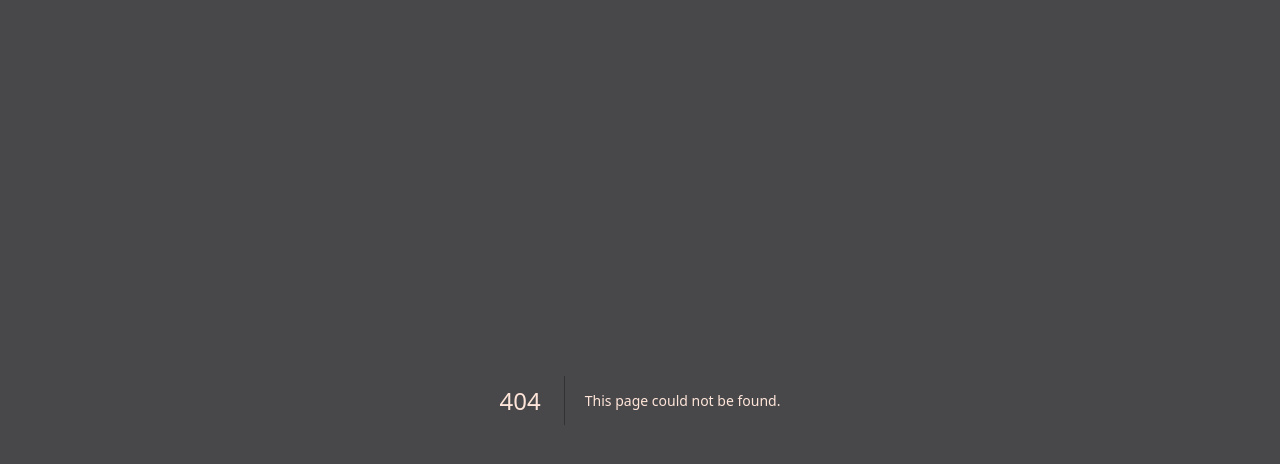
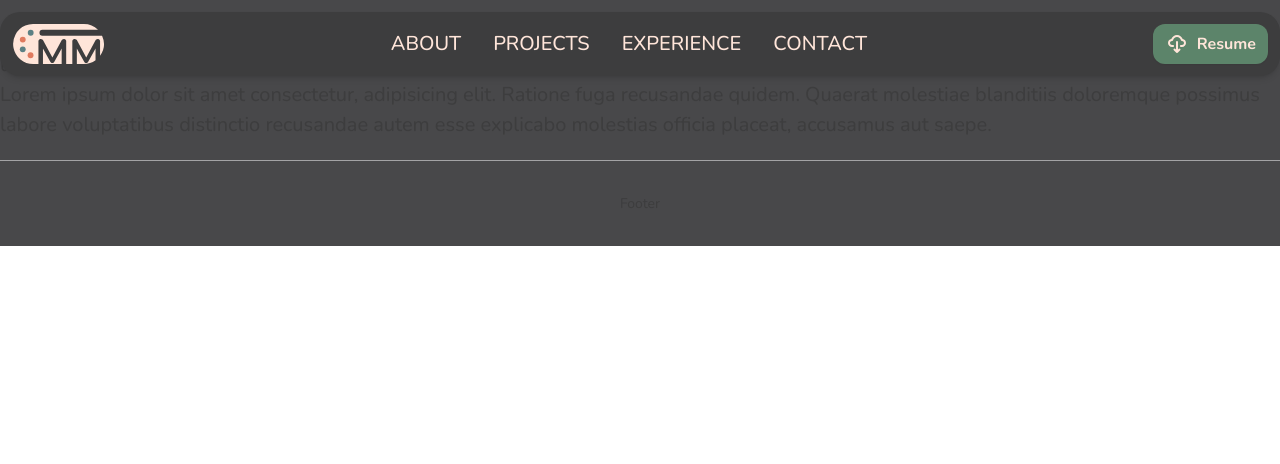
Before and after one commit to michael-maust/portfolio-2.0, a Next.js app: page /about in a window 1280 px wide. Before the commit this address had no page. Shown: the top 464 px of the page. Built offline with nearby package versions, Linux system fonts and the light colour scheme.

Commit message:
Push changes from mini

```diff
--- a/src/components/sections/WelcomeSection.tsx
+++ b/src/components/sections/WelcomeSection.tsx
@@ -1,21 +1,42 @@
 import Image from 'next/image'
 
 import welcomePortrait from 'public/images/welcome-portrait.svg'
+import { useState } from 'react'
+
 
 
 const TITLES = ['👨‍💻 software developer', '🛠️ engineer', '💸 entrepreneur']
+const style = "bg-gray px-2 rounded-lg shadow-sm h-[40px]"
+
+
+
+
 
 
 function RotatingBadges() {
+	const [activeIndex, setActiveIndex] = useState(0)
+
+
+	const handleCycle = () => {
+
+
+		console.log('cycle')
+	}
+
 	return (
-		<div className="h-[40px] flex flex-col gap-1 overflow-hidden">
+		<div className="flex flex-col gap-1 w-full">
 
-			{TITLES.map((title) => (
+			<button className="bg-slate-600 rounded-md" onClick={handleCycle}>Cycle</button>
+
+			<span id='text-cycle' className='w-full bg-red-200'></span>
+
+
+			{/* {TITLES.map((title) => (
 				// TODO: Add infinite to animation and fix keyframes
-				<div key={title} className="bg-gray px-2 rounded-lg shadow-sm h-[40px]" style={{ 'animation': 'spin_words 3s' }}>
+				<div key={title} className={style}>
 					<p className="">{title}</p>
 				</div>
-			))}
+			))} */}
 		</div>
 	)
 
--- a/src/pages/_app.tsx
+++ b/src/pages/_app.tsx
@@ -1,4 +1,5 @@
 import '../styles/global.css';
+import '../styles/animations.css';
 
 import type { AppProps } from 'next/app';
 
--- /dev/null
+++ b/src/pages/about.tsx
@@ -0,0 +1,21 @@
+import { Meta } from '@/components/Layout/Meta';
+import { Main } from '@/components/Layout/Main';
+
+const About = () => (
+  <Main meta={<Meta title="Lorem ipsum" description="Lorem ipsum" />}>
+    <p>
+      Lorem ipsum dolor sit amet consectetur, adipisicing elit. Ratione fuga
+      recusandae quidem. Quaerat molestiae blanditiis doloremque possimus labore
+      voluptatibus distinctio recusandae autem esse explicabo molestias officia
+      placeat, accusamus aut saepe.
+    </p>
+    <p>
+      Lorem ipsum dolor sit amet consectetur, adipisicing elit. Ratione fuga
+      recusandae quidem. Quaerat molestiae blanditiis doloremque possimus labore
+      voluptatibus distinctio recusandae autem esse explicabo molestias officia
+      placeat, accusamus aut saepe.
+    </p>
+  </Main>
+);
+
+export default About;
--- /dev/null
+++ b/src/pages/blog.tsx
@@ -0,0 +1,26 @@
+import Link from 'next/link';
+
+import { Meta } from '@/components/Layout/Meta';
+import { Main } from '@/components/Layout/Main';
+
+const Blog = () => (
+  <Main meta={<Meta title="Lorem ipsum" description="Lorem ipsum" />}>
+    <p>
+      Lorem ipsum dolor sit amet consectetur, adipisicing elit. Ratione fuga
+      recusandae quidem. Quaerat molestiae blanditiis doloremque possimus labore
+      voluptatibus distinctio recusandae autem esse explicabo molestias officia
+      placeat, accusamus aut saepe.
+    </p>
+
+    {[...Array(10)].map((_, index) => (
+      <div
+        className="my-4 w-full rounded-md border-2 border-gray-400 px-2 py-1"
+        key={index}
+      >
+        <Link href={`/blog/blog-${index}`}>{`Blog - ${index}`}</Link>
+      </div>
+    ))}
+  </Main>
+);
+
+export default Blog;
--- /dev/null
+++ b/src/styles/animations.css
@@ -0,0 +1,29 @@
+@keyframes cycle {
+  0% {
+    content: 'Corgi';
+    transform: translateX(0%);
+  }
+  25% {
+    content: 'Shih Tzu';
+    transform: translateX(100px);
+  }
+  50% {
+    content: 'Pug';
+    transform: translateX(200px);
+  }
+  75% {
+    content: 'Dachshund';
+    transform: translateX(300px);
+  }
+  100% {
+    content: 'Corgi';
+    transform: translateX(400px);
+  }
+}
+
+#text-cycle:after {
+  animation-name: cycle;
+  animation-duration: 12s;
+  animation-iteration-count: infinite;
+  content: '';
+}
--- a/src/styles/global.css
+++ b/src/styles/global.css
@@ -11,20 +11,3 @@ html {
 html {
   color: #ffe5d9;
 }
-
-@keyframes spin_words {
-10% {
-    transform: translateY(-100%);
-  }
-33% {
-  transform: translateY(-200%);
-}
-66% {
-  transform: translateY(-300%);
-}
-
-100% {
-  transform: translateY(100%);
-}
-
-}
--- a/tailwind.config.js
+++ b/tailwind.config.js
@@ -1,130 +1,159 @@
-const plugin = require("tailwindcss/plugin");
+const plugin = require('tailwindcss/plugin')
 
 /** @type {import('tailwindcss').Config} */
 module.exports = {
-  content: ["./src/**/*.{js,ts,jsx,tsx}"],
+  content: ['./src/**/*.{js,ts,jsx,tsx}'],
   theme: {
     fontSize: {
-      xs: "0.75rem",
-      sm: "0.875rem",
-      base: "1rem",
-      lg: "1.125rem",
-      xl: "1.25rem",
-      "2xl": "1.5rem",
-      "3xl": "1.875rem",
-      "4xl": "2.25rem",
-      "5xl": "3rem",
-      "6xl": "4rem",
+      xs: '0.75rem',
+      sm: '0.875rem',
+      base: '1rem',
+      lg: '1.125rem',
+      xl: '1.25rem',
+      '2xl': '1.5rem',
+      '3xl': '1.875rem',
+      '4xl': '2.25rem',
+      '5xl': '3rem',
+      '6xl': '4rem',
     },
     extend: {
       fontFamily: {
-        sans: ["Nunito", "sans-serif"],
-        serif: ["Alegreya", "serif"],
+        sans: ['Nunito', 'sans-serif'],
+        serif: ['Alegreya', 'serif'],
       },
 
       colors: {
-        white: "#fff",
+        white: '#fff',
         gray: {
-          DEFAULT: "#3D3D3E",
-          50: "#f6f6f7",
-          100: "#e3e3e4",
-          200: "#c7c7c8",
-          300: "#a3a3a5",
-          400: "#808081",
-          500: "#656567",
-          600: "#505051",
-          700: "#3d3d3e",
-          800: "#373738",
-          900: "#303031",
+          DEFAULT: '#3D3D3E',
+          50: '#f6f6f7',
+          100: '#e3e3e4',
+          200: '#c7c7c8',
+          300: '#a3a3a5',
+          400: '#808081',
+          500: '#656567',
+          600: '#505051',
+          700: '#3d3d3e',
+          800: '#373738',
+          900: '#303031',
         },
 
         lightgray: {
-          DEFAULT: "#48484A",
+          DEFAULT: '#48484A',
         },
 
         tan: {
-          DEFAULT: "#FFE5D9",
-          50: "#fff2ed",
-          100: "#ffe5d9",
-          200: "#fec2aa",
-          300: "#fd9774",
-          400: "#fb613c",
-          500: "#f93916",
-          600: "#ea1f0c",
-          700: "#c2120c",
-          800: "#9a1213",
-          900: "#7c1212",
+          DEFAULT: '#FFE5D9',
+          50: '#fff2ed',
+          100: '#ffe5d9',
+          200: '#fec2aa',
+          300: '#fd9774',
+          400: '#fb613c',
+          500: '#f93916',
+          600: '#ea1f0c',
+          700: '#c2120c',
+          800: '#9a1213',
+          900: '#7c1212',
         },
 
         primary: {
-          DEFAULT: "#E07A5F",
-          50: "#fdf5f3",
-          100: "#fbeae5",
-          200: "#f9d8cf",
-          300: "#f3bcae",
-          400: "#eb957e",
-          500: "#e07a5f",
-          600: "#ca5738",
-          700: "#a9462c",
-          800: "#8d3c27",
-          900: "#753727",
+          DEFAULT: '#E07A5F',
+          50: '#fdf5f3',
+          100: '#fbeae5',
+          200: '#f9d8cf',
+          300: '#f3bcae',
+          400: '#eb957e',
+          500: '#e07a5f',
+          600: '#ca5738',
+          700: '#a9462c',
+          800: '#8d3c27',
+          900: '#753727',
         },
 
         blue: {
-          DEFAULT: "#5C8084",
-          50: "#f4f7f7",
-          100: "#e2eaeb",
-          200: "#c8d8d9",
-          300: "#a2bcbe",
-          400: "#75989b",
-          500: "#5c8084",
-          600: "#4d686d",
-          700: "#43575b",
-          800: "#3c4b4e",
-          900: "#354144",
+          DEFAULT: '#5C8084',
+          50: '#f4f7f7',
+          100: '#e2eaeb',
+          200: '#c8d8d9',
+          300: '#a2bcbe',
+          400: '#75989b',
+          500: '#5c8084',
+          600: '#4d686d',
+          700: '#43575b',
+          800: '#3c4b4e',
+          900: '#354144',
         },
 
         lightblue: {
-          DEFAULT: "#919aa2",
-          50: "#f6f7f8",
-          100: "#ebecee",
-          200: "#dcdfe1",
-          300: "#c3c9cd",
-          400: "#a6aeb4",
-          500: "#919aa2",
-          600: "#7f8891",
-          700: "#727983",
-          800: "#60656d",
-          900: "#4f5359",
+          DEFAULT: '#919aa2',
+          50: '#f6f7f8',
+          100: '#ebecee',
+          200: '#dcdfe1',
+          300: '#c3c9cd',
+          400: '#a6aeb4',
+          500: '#919aa2',
+          600: '#7f8891',
+          700: '#727983',
+          800: '#60656d',
+          900: '#4f5359',
         },
 
         green: {
-          DEFAULT: "#5C846A",
-          50: "#f3f6f4",
-          100: "#e1eae2",
-          200: "#c5d5c9",
-          300: "#9eb7a5",
-          400: "#73947d",
-          500: "#5c846a",
-          600: "#3e5d49",
-          700: "#324a3b",
-          800: "#293c31",
-          900: "#223229",
+          DEFAULT: '#5C846A',
+          50: '#f3f6f4',
+          100: '#e1eae2',
+          200: '#c5d5c9',
+          300: '#9eb7a5',
+          400: '#73947d',
+          500: '#5c846a',
+          600: '#3e5d49',
+          700: '#324a3b',
+          800: '#293c31',
+          900: '#223229',
         },
 
         warning: {
-          DEFAULT: "#ffdf88",
-          50: "#fffaeb",
-          100: "#fff0c6",
-          200: "#ffdf88",
-          300: "#ffd166",
-          400: "#ffb220",
-          500: "#f98f07",
-          600: "#dd6802",
-          700: "#b74706",
-          800: "#94360c",
-          900: "#7a2e0d",
+          DEFAULT: '#ffdf88',
+          50: '#fffaeb',
+          100: '#fff0c6',
+          200: '#ffdf88',
+          300: '#ffd166',
+          400: '#ffb220',
+          500: '#f98f07',
+          600: '#dd6802',
+          700: '#b74706',
+          800: '#94360c',
+          900: '#7a2e0d',
         },
+      },
+
+      keyframes: {
+        cycle: {
+          '0%': {
+            content: 'Corgi',
+            transform: 'translateX(0)',
+          },
+          '25%': {
+            content: 'Shih Tzu',
+            transform: 'translateX(100%)',
+          },
+          '50%': {
+            content: 'Pug',
+            transform: 'translateX(200%)',
+          },
+          '75%': {
+            content: 'Dachshund',
+            transform: 'translateX(300%)',
+          },
+          '100%': {
+            content: 'Corgi',
+            transform: 'translateX(400%)',
+          },
+        },
+      },
+
+      animation: {
+        cycle: 'cycle 3s linear infinite',
       },
     },
 
@@ -132,15 +161,15 @@ module.exports = {
       themes: [
         {
           daisytheme: {
-            primary: "#E07A5F",
-            secondary: "#5C8084",
-            accent: "#5c846A",
-            neutral: "#191D24",
-            "base-100": "#2A303C",
-            info: "#3ABFF8",
-            success: "#36D399",
-            warning: "#FBBD23",
-            error: "#F87272",
+            primary: '#E07A5F',
+            secondary: '#5C8084',
+            accent: '#5c846A',
+            neutral: '#191D24',
+            'base-100': '#2A303C',
+            info: '#3ABFF8',
+            success: '#36D399',
+            warning: '#FBBD23',
+            error: '#F87272',
           },
         },
       ],
@@ -148,14 +177,14 @@ module.exports = {
   },
 
   plugins: [
-    require("daisyui"),
-    require("@tailwindcss/typography"),
-    require("@tailwindcss/line-clamp"),
-    plugin(({addBase, theme}) => {
+    require('daisyui'),
+    require('@tailwindcss/typography'),
+    require('@tailwindcss/line-clamp'),
+    plugin(({ addBase, theme }) => {
       addBase({
         // or whichever color you'd like
-        html: {color: theme("colors.tan")},
-      });
+        html: { color: theme('colors.tan') },
+      })
     }),
   ],
-};
+}
```
